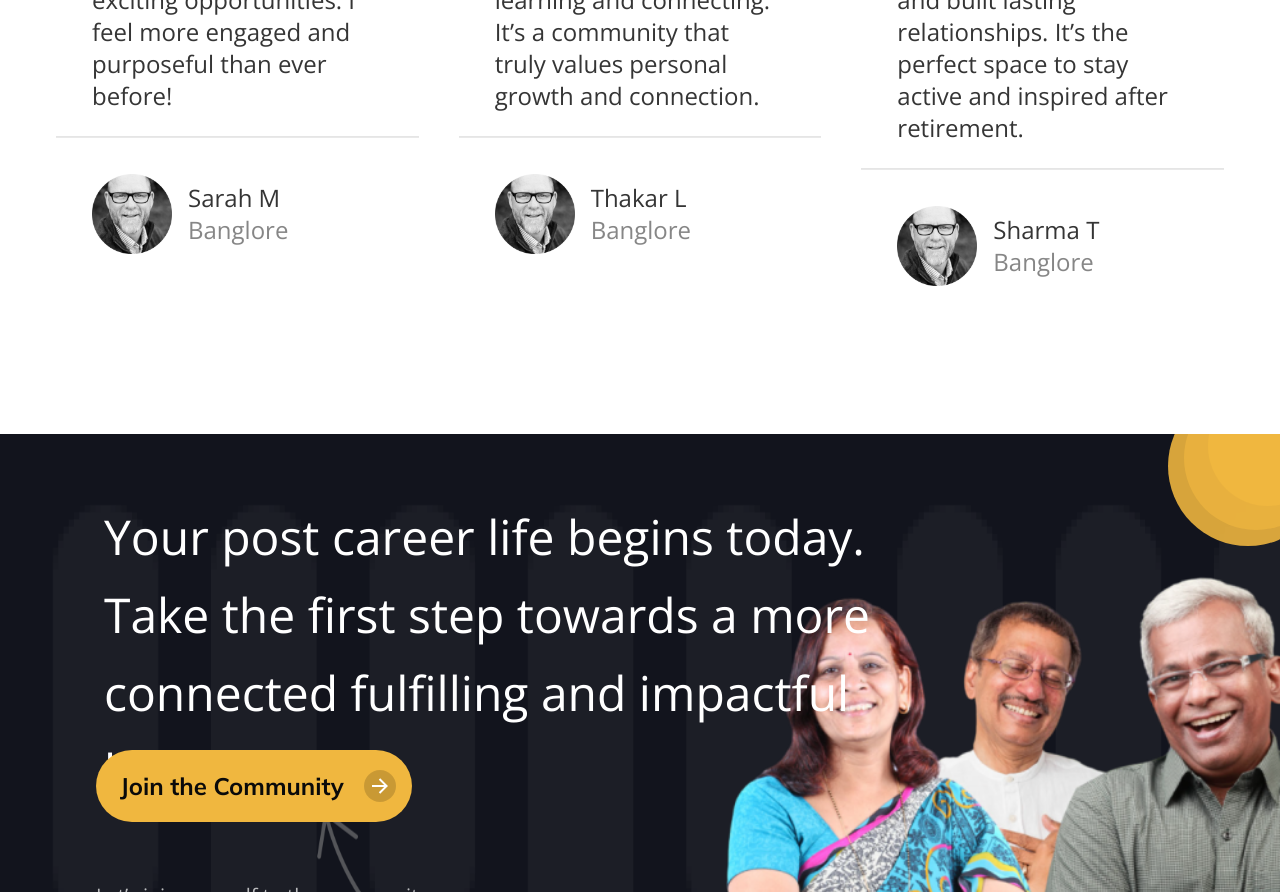
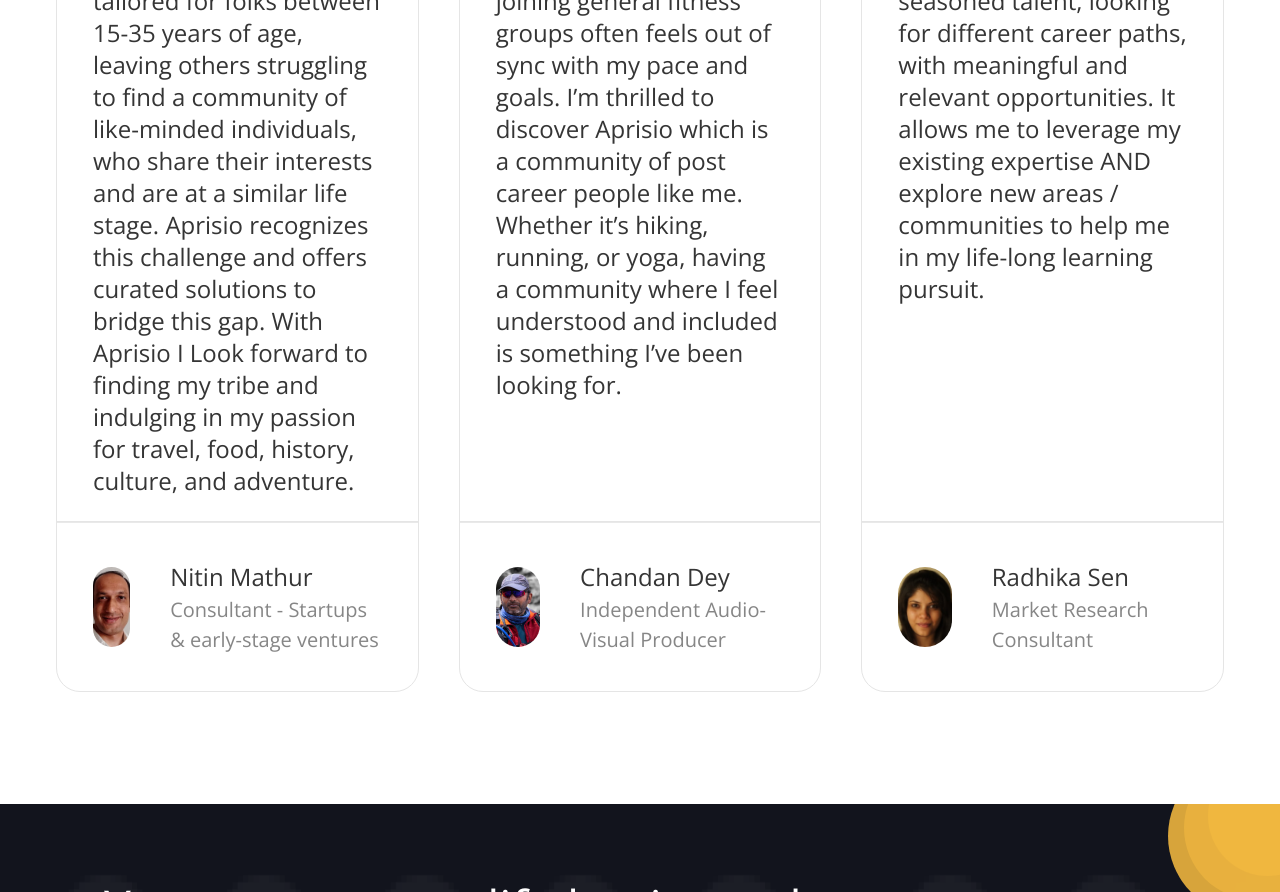
Before and after one commit to yosuwa05/aprisio, a Next.js app in the folder frontend/: page / in a window 1280 px wide. Shown: the part 5220-6112 px from the top of the page. Built offline with nearby package versions, Linux system fonts and the light colour scheme.

Commit message:
contents altered in testimonial

```diff
--- a/frontend/src/components/shared/testimonials.tsx
+++ b/frontend/src/components/shared/testimonials.tsx
@@ -9,23 +9,26 @@ const testimonials = [
   {
     id: 1,
     rectImage: rect1,
-    text: "Aprisio has opened doors to new friendships and exciting opportunities. I feel more engaged and purposeful than ever before!",
-    name: "Sarah M",
-    location: "Banglore",
+    clientImage: "/images/Nitin_Mathur.jpeg",
+    text: "Almost everything in urban India seems tailored for folks between 15-35 years of age, leaving others struggling to find a community of like-minded individuals, who share their interests and are at a similar life stage. Aprisio recognizes this challenge and offers curated solutions to bridge this gap. With Aprisio I Look forward to finding my tribe and indulging in my passion for travel, food, history, culture, and adventure.",
+    name: "Nitin Mathur",
+    location: "Consultant - Startups & early-stage ventures",
   },
   {
     id: 2,
+    clientImage: "/images/Chandan_Dey.jpg",
     rectImage: rect2,
-    text: "Joining Aprisio has reignited my passion for learning and connecting. It’s a community that truly values personal growth and connection.",
-    name: "Thakar L",
-    location: "Banglore",
+    text: "Staying active post-career is important to me, but joining general fitness groups often feels out of sync with my pace and goals. I’m thrilled to discover Aprisio which is a community of post career people like me. Whether it’s hiking, running, or yoga, having a community where I feel understood and included is something I’ve been looking for.",
+    name: "Chandan Dey",
+    location: "Independent Audio-Visual Producer",
   },
   {
     id: 3,
+    clientImage: "/images/Radhika_Sen.jpeg",
     rectImage: rect3,
-    text: "Through Aprisio, I’ve discovered new interests and built lasting relationships. It’s the perfect space to stay active and inspired after retirement.",
-    name: "Sharma T",
-    location: "Banglore",
+    text: "I am excited to be part of Aprisio that connects seasoned talent, looking for different career paths, with meaningful and relevant opportunities. It allows me to leverage my existing expertise AND explore new areas / communities to help me in my life-long learning pursuit.",
+    name: "Radhika Sen",
+    location: "Market Research Consultant       ",
   },
 ];
 
@@ -38,18 +41,11 @@ export default function Testimonial() {
         </h1>
       </div>
       <div className="grid lg:grid-cols-3 md:grid-cols-2 grid-cols-1 gap-10 relative">
-        {Array(1)
-          .fill(null)
-          .map((_, index) =>
-            testimonials.map((testimonial) => (
-              <div key={`${index}-${testimonial.id}`} className="relative ">
-                <div className="bg-white rounded-3xl ">
+        {testimonials.map((testimonial) => (
+          <div key={testimonial.id} className="relative flex flex-col  min-h-full">
+            <div className="bg-white rounded-3xl border flex flex-col  min-h-full">
               <div className="pt-9 px-9">
-                    <Image
-                      src={quote}
-                      alt="quote"
-                      className="xl:h-9 xl:w-9 w-6 h-6"
-                    />
+                <Image src={quote} alt="quote" className="xl:h-9 xl:w-9 w-6 h-6" />
               </div>
               <div>
                 <Image
@@ -58,31 +54,45 @@ export default function Testimonial() {
                   className="h-16 w-16 absolute left-4 xl:top-24 lg:top-20"
                 />
               </div>
-                  <p className="text-[#353535] min-h-56 px-9 xl:text-2xl lg:text-base text-xl font-sans py-6 z-10 relative">
+              <div className="flex flex-col justify-between  flex-grow">
+
+                <p className="text-[#353535] px-9 xl:text-2xl lg:text-base text-xl font-sans py-6 z-10 relative">
                   {testimonial.text}
                 </p>
-                  <hr className="bg-[#E9E9E9] h-0.5 w-full" />
-                  <div className="xl:py-9 xl:px-9 md:py-5 md:px-5 px-5 py-4 flex gap-4 items-center">
-                    <div className="xl:h-20 xl:w-20 w-16 h-16 rounded-full">
-                      <Image
-                        src={uncle}
-                        alt="uncle"
-                        className="h-full w-full"
+
+<div className="">
+<hr className="bg-[#E9E9E9]  h-0.5 w-full" />
+<div className="xl:py-9 w-full xl:px-9 md:py-5 md:px-5 px-5 gap-5 py-4 flex items-center justify-between">
+  {/* Fixed size for the image */}
+  <div className="md:w-[25%]">
+    <img
+      src={testimonial.clientImage}
+      alt="client"
+      // width={16}
+      // height={16}
+      className="md:h-20 md:w-20 h-16 w-16  rounded-full object-cover"
     />
   </div>
-                    <div>
-                      <p className="text-[#353535] font-sans xl:text-2xl text-lg">
+
+  {/* Remaining space for the name and location */}
+  <div className="flex-grow ml-5">
+    <p className="text-[#353535] font-sans xl:text-[1.5rem] text-[1rem]">
       {testimonial.name}
     </p>
-                      <p className="text-[#35353599] font-sans xl:text-2xl text-lg">
+    <p className="text-[#35353599] font-sans xl:text-[1.25rem] text-[1rem]">
       {testimonial.location}
     </p>
   </div>
 </div>
+
+</div>
+
+
+
               </div>
             </div>
-            ))
-          )}
+          </div>
+        ))}
       </div>
     </section>
   );
```
Lines whose indentation alone changed are shown as unchanged.
